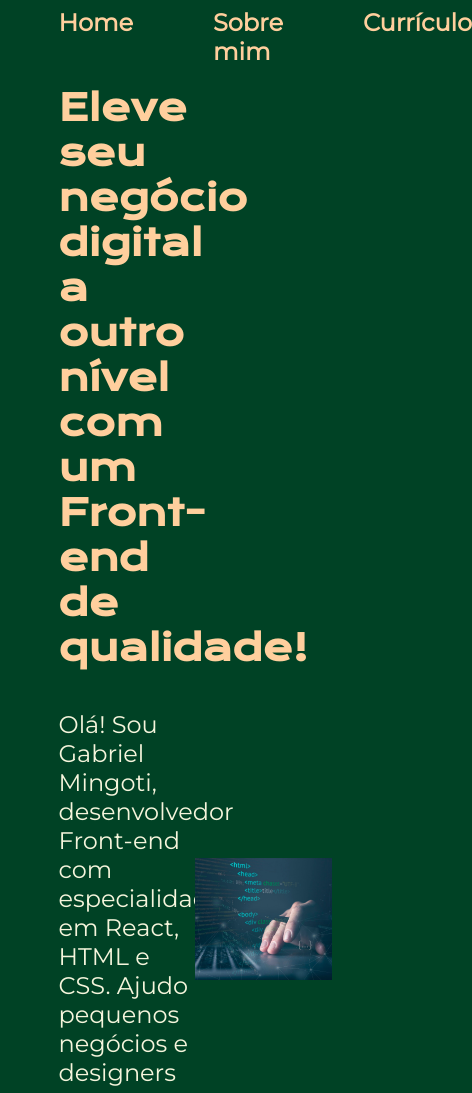
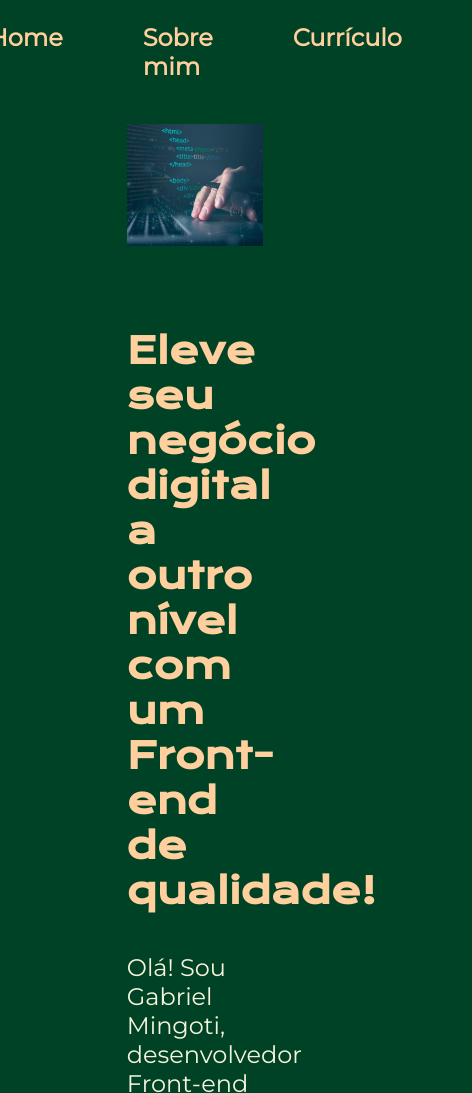
Before and after one commit to GabrielMingoti/Curso-Alura-front-end, a plain HTML site: page Portifólio pt1/index.html in a window 390 px wide. Shown: the top 1093 px of the page, 472 px wide, since content can reach past the window. Drawn offline with nearby package versions, Linux system fonts and the light colour scheme.

Commit message:
Pt 03 Responsividade
Aula 02 a 07
Adicionando o Media Queries no arquivo css e alterando a responsividade cabecalho, cabecalho menu e apresentacao.

```diff
--- a/styles/style.css
+++ b/styles/style.css
@@ -54,6 +54,7 @@
         display: flex;
         align-items: center;
         justify-content: space-between;
+        gap: 82px;
     }
 
     .apresentacao__conteudo {
@@ -136,6 +137,20 @@
         font-weight: 400;
     }
 
+    @media (max-width: 1300px) {
+        .cabecalho {
+            padding: 6%;
+        }
+
+        .cabecalho_menu{
+            justify-content: center;
+        }
+
+        .apresentacao {
+            flex-direction: column-reverse;
+        }
+
+
     /*.teste {
         display: flex;
         flex-direction: column;
```
